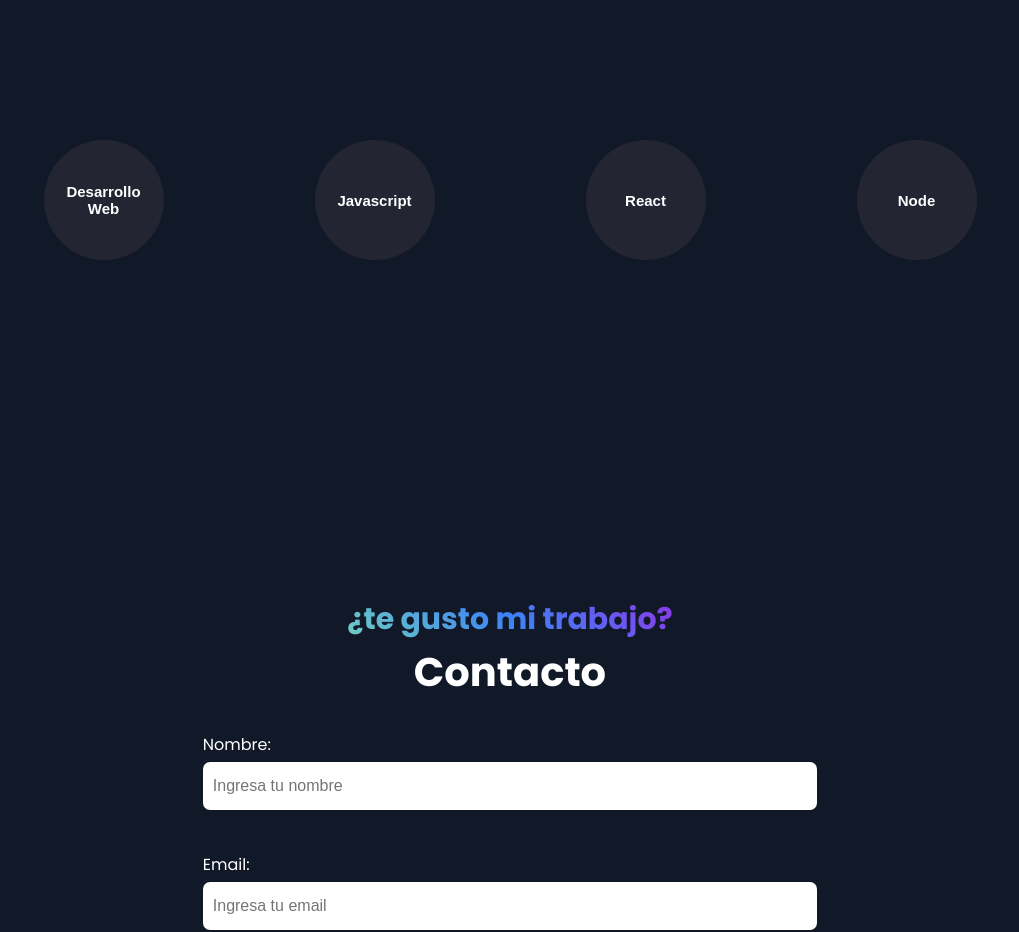
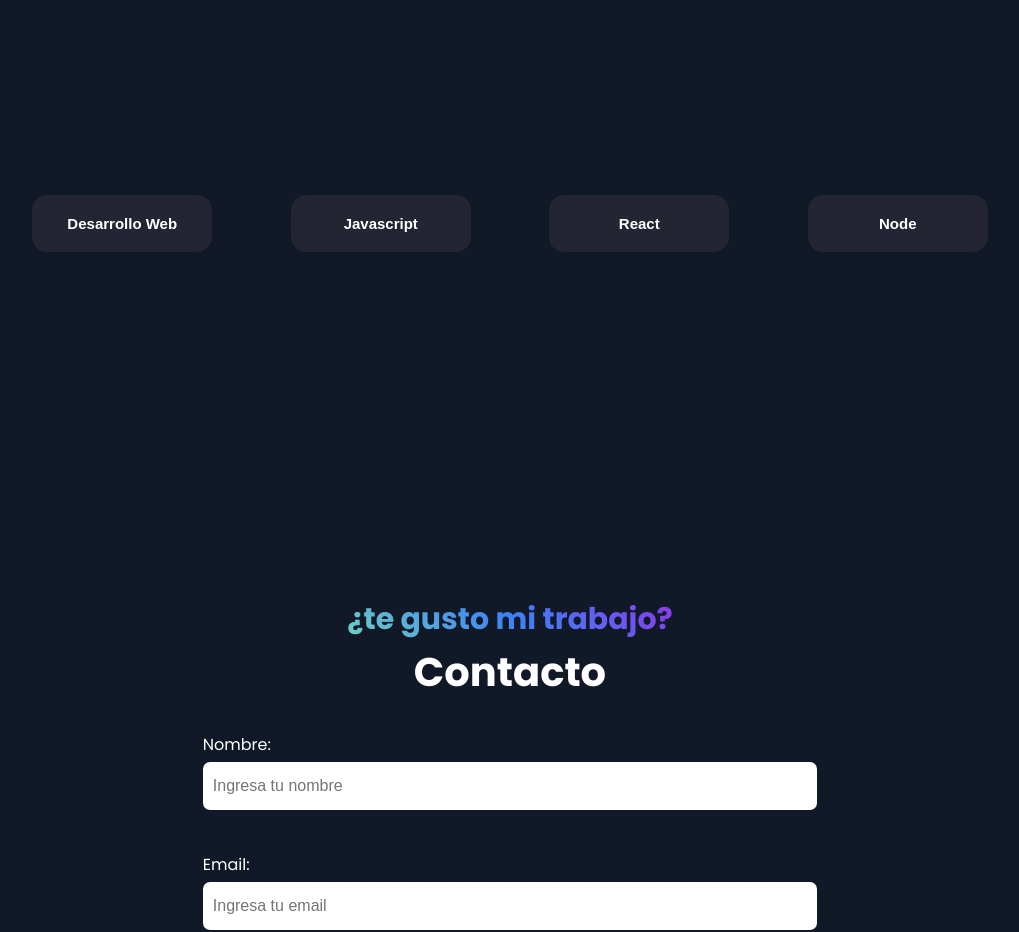
Before and after one commit to JuanMosquela/juan-portfolio, a React (Create React App) app: page / in a window 1280 px wide. Shown: the part 2820-3752 px from the top of the page, without its empty margins (130-1149 px from the left). Built offline with nearby package versions, Linux system fonts and the light colour scheme.

Commit message:
cambios en diseño

```diff
--- a/src/components/academics/academic.css
+++ b/src/components/academics/academic.css
@@ -15,9 +15,8 @@
     justify-content: space-around;
     flex-wrap: wrap;
     margin: 0 auto;
-    margin-bottom: 6rem;
-
-    gap: 6rem;
+    margin-bottom: 5rem;
+    gap: 1rem;
 
 
 
@@ -27,7 +26,7 @@
 
 .border-button{
     padding: 5px;
-    border-radius: 99%;
+    border-radius: 15px;
     transition: .3s;
     color: #4d4bd2;
 }
@@ -45,15 +44,14 @@
     cursor: pointer;
     border: none;
     display: flex;
-    height: 120px;
-    width: 120px;
     flex-direction: column;
     justify-content: center;
     align-items: center;
     text-transform: capitalize;
     font-size: 1.5rem;
     background-color: #000;
-    border-radius: 99%;
+    border-radius: 15px;
+    width: 180px;
 
 }
 
--- a/src/components/proyectCard/proyectCard.css
+++ b/src/components/proyectCard/proyectCard.css
@@ -1,5 +1,5 @@
 .proyect-card{
-    height: 400px;
+    height: 360px;
     min-width: 200px;
     padding: 0 20px;
 
@@ -23,6 +23,6 @@
 
 @media (max-width:500){
     .proyect-card{
-        padding: 0;
+
     }
 }
```
